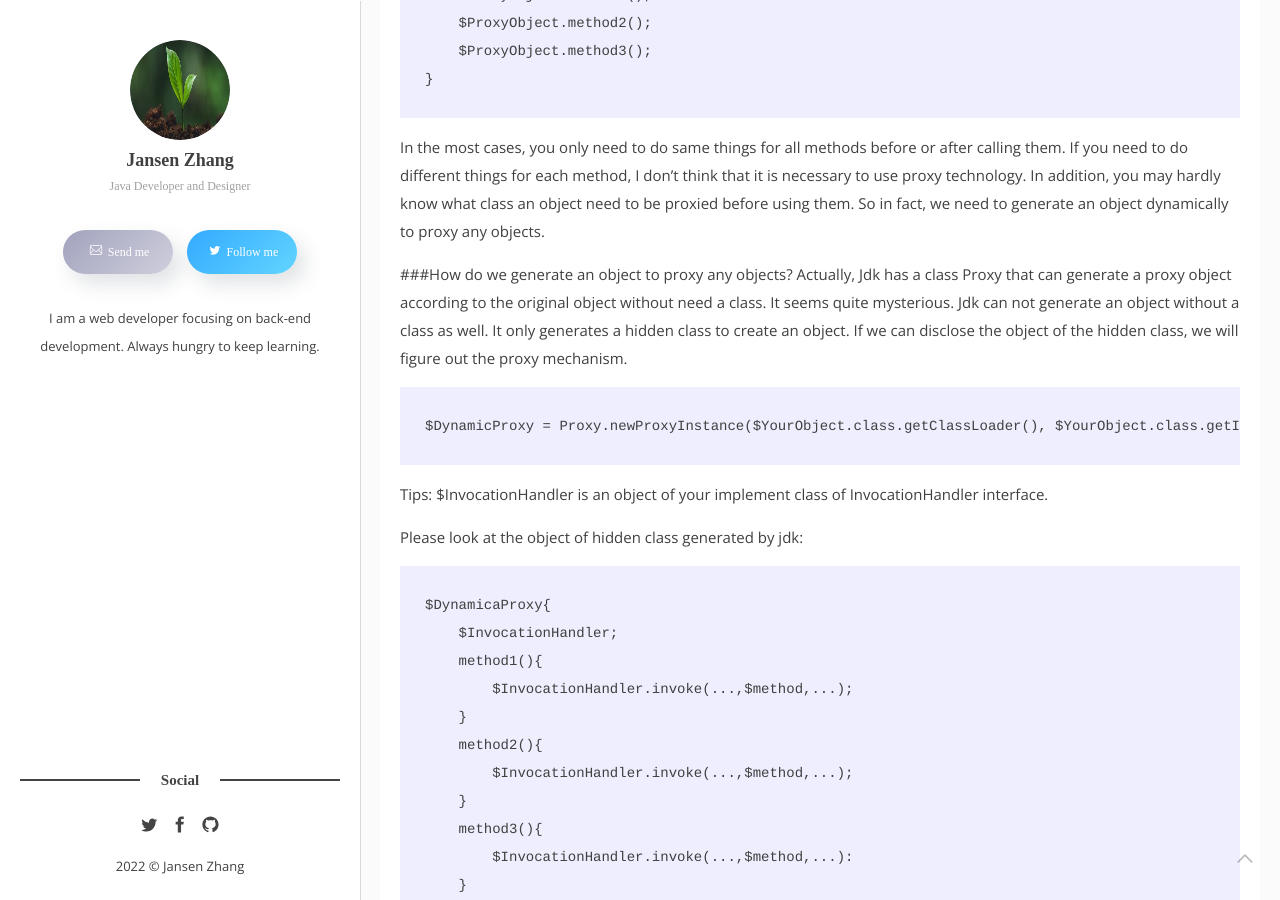
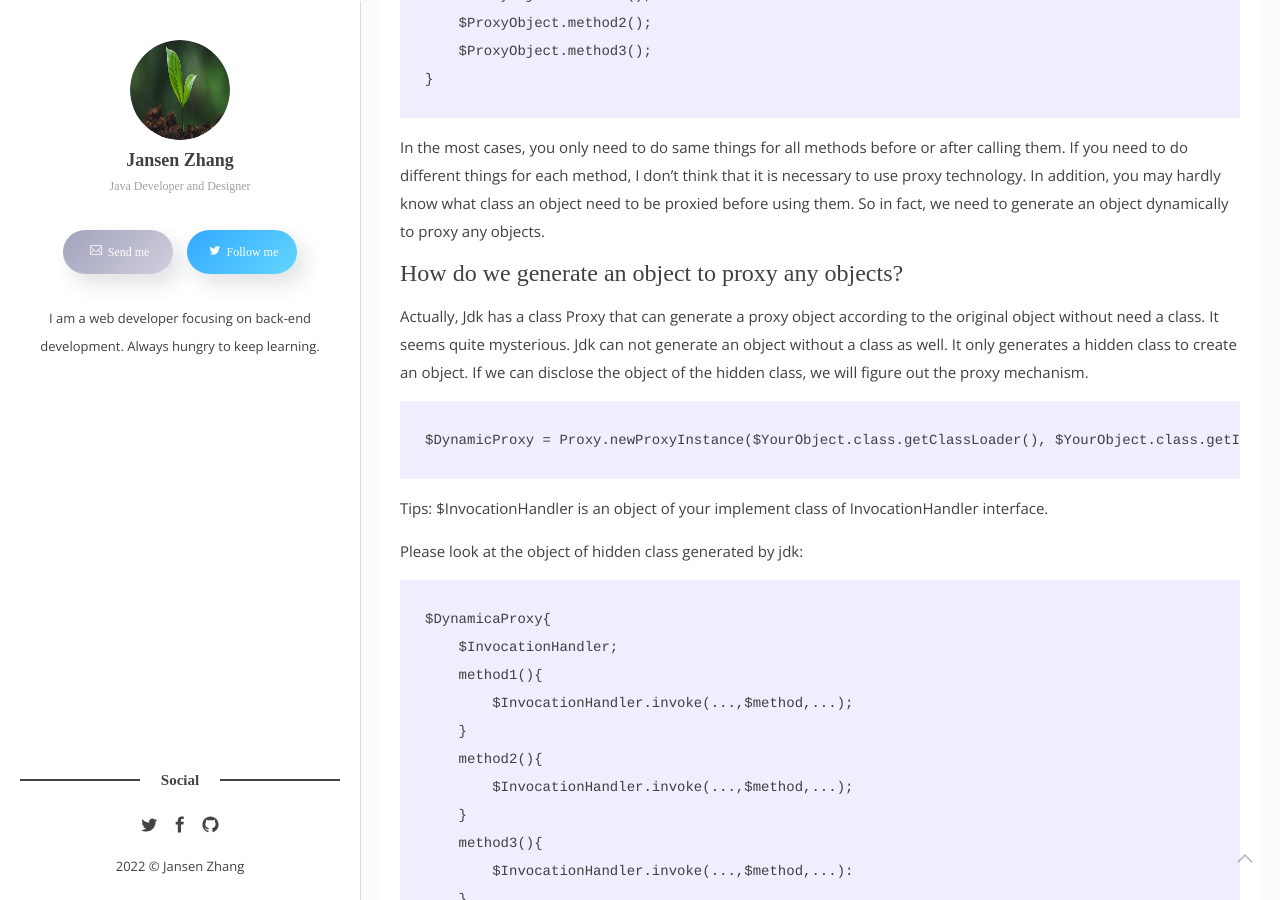
Before and after one commit to jszhang98/jszhang98.github.io, a Jekyll site: the page built from _posts/2022-03-17-how-a-jdk-dynamic-proxy-running.markdown, in a window 1280 px wide and 900 px high, scrolled down 1849 px. Built offline with Jekyll 4.4.1, drawn with Linux system fonts in a browser that asks for light colours; some web fonts are replaced; comment, search, counter and statistics services are not loaded.

```diff
--- a/_posts/2022-03-17-how-a-jdk-dynamic-proxy-running.markdown
+++ b/_posts/2022-03-17-how-a-jdk-dynamic-proxy-running.markdown
@@ -54,7 +54,7 @@ $test{
 
 In the most cases, you only need to do same things for all methods before or after calling them. If you need to do different things for each method, I don't think that it is necessary to use proxy technology. In addition, you may hardly know what class an object need to be proxied before using them. So in fact, we need to generate an object dynamically to proxy any objects.
 
-###How do we generate an object to proxy any objects?
+### How do we generate an object to proxy any objects?
 Actually, Jdk has a class Proxy that can generate a proxy object according to the original object without need a class. It seems quite mysterious. Jdk can not generate an object without a class as well. It only generates a hidden class to create an object. If we can disclose the object of the hidden class, we will figure out the proxy mechanism.
 
 ~~~
@@ -188,4 +188,4 @@ $DynamicaProxy1{
 
 At last, you will get the object $DynamicProxy1. we can see the calling order through a picture.
 
-![]({{site.baseurl}}/images/proxy/2.png)
+![]({{site.baseurl}}/images/proxy/2.PNG)
```
